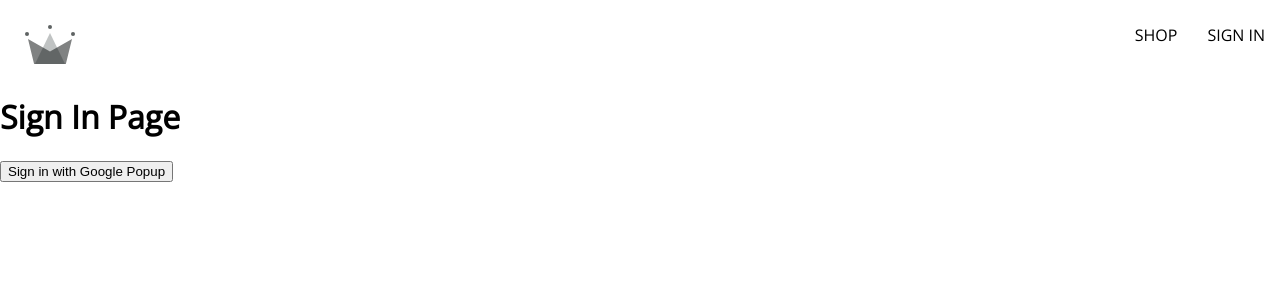
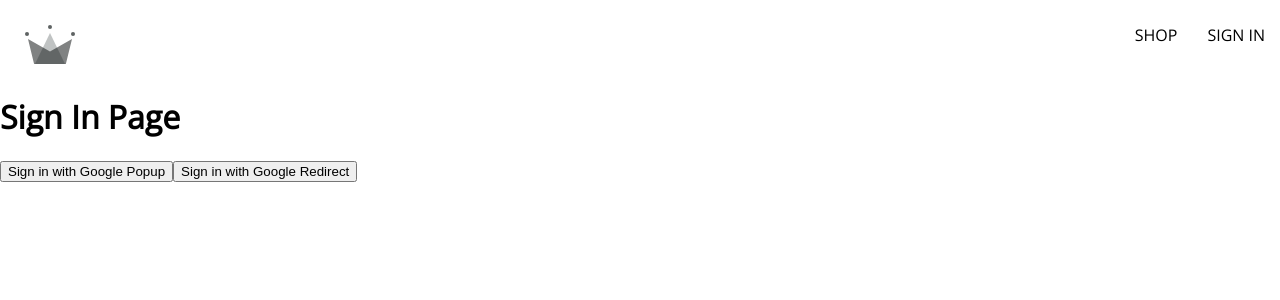
Before and after one commit to itava0/eCommerce, a React (Create React App) app: page /sign-in in a window 1280 px wide. Shown: the top 300 px of the page. Built offline with nearby package versions, Linux system fonts and the light colour scheme.

Commit message:
Added the signInWithGoogleRedirect

```diff
--- a/src/routes/sign-in/SignIn.js
+++ b/src/routes/sign-in/SignIn.js
@@ -1,8 +1,13 @@
-import { signInWithGooglePopup, createUserDocumentFromAuth } from '../../utils/firebase/firebase'
+import { signInWithGooglePopup, createUserDocumentFromAuth, signInWithGoogleRedirect } from '../../utils/firebase/firebase'
 const SignIn = () => {
   const logGoogleUser = async () => {
     const { user } = await signInWithGooglePopup();
    const userDocRef = await createUserDocumentFromAuth(user)
+  }
+
+  const logGoogleRedirectUser = async () => {
+    const { user } = await signInWithGoogleRedirect();
+    console.log({user})
   }
   return (
     <div>
@@ -10,6 +15,9 @@ const SignIn = () => {
       <button onClick={logGoogleUser}>
         Sign in with Google Popup
       </button>
+      <button onClick={logGoogleRedirectUser}>
+        Sign in with Google Redirect
+      </button>
     </div>
   )
 }
```
